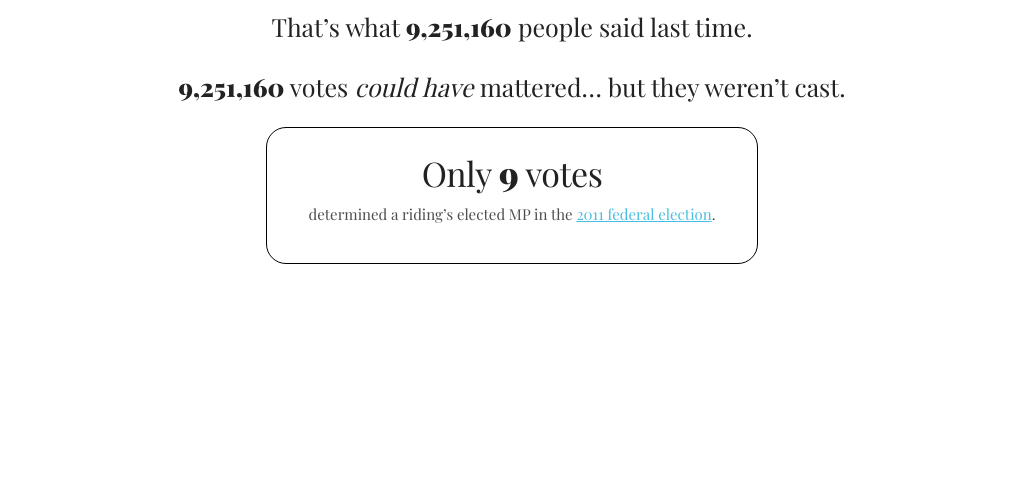
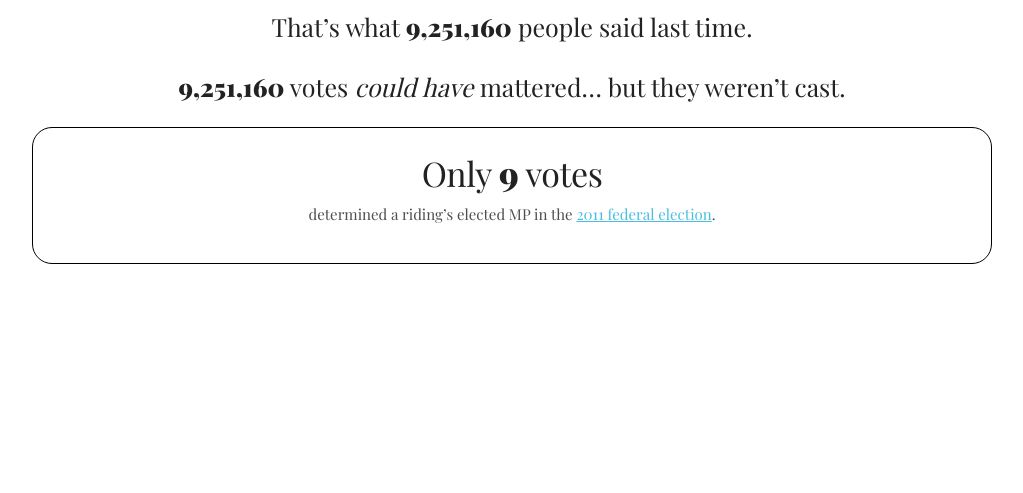
Before and after one commit to speasley/fuckingvote, a plain HTML site: page index.html in a window 1280 px wide. Shown: the part 2480-2973 px from the top of the page, without its empty margins (128-1151 px from the left). Drawn offline with nearby package versions, Linux system fonts and the light colour scheme; a script that the page names is missing.

Commit message:
Move callout

```diff
--- a/index.html
+++ b/index.html
@@ -63,13 +63,9 @@
       <h3>&ldquo;My vote doesn&rsquo;t matter.&rdquo;</h3>
       <h6>That&rsquo;s what <strong>9,251,160</strong> people said last time.</h6>
       <h6><strong>9,251,160</strong> votes <em>could have</em> mattered&hellip; but they weren&rsquo;t cast.</h6>
-    </div>
-    <div class="six columns offset-by-three">
-      <div class="container">
-        <div class="callout">
-          <h5 class="value-heading">Only <strong>9</strong> votes</h5>
-          <p class="value-description">determined a riding&rsquo;s elected MP in the <a href="http://www.vancouversun.com/news/politics/Recount+gives+59th+seat+Quebec/4785274/story.html" title="Vancouver Sun: Recount gives NDP a 59th seat in Quebec">2011 federal election</a>.</p>
-        </div>
+      <div class="callout">
+        <h5 class="value-heading">Only <strong>9</strong> votes</h5>
+        <p class="value-description">determined a riding&rsquo;s elected MP in the <a href="http://www.vancouversun.com/news/politics/Recount+gives+59th+seat+Quebec/4785274/story.html" title="Vancouver Sun: Recount gives NDP a 59th seat in Quebec">2011 federal election</a>.</p>
       </div>
     </div>
   </div>
```
